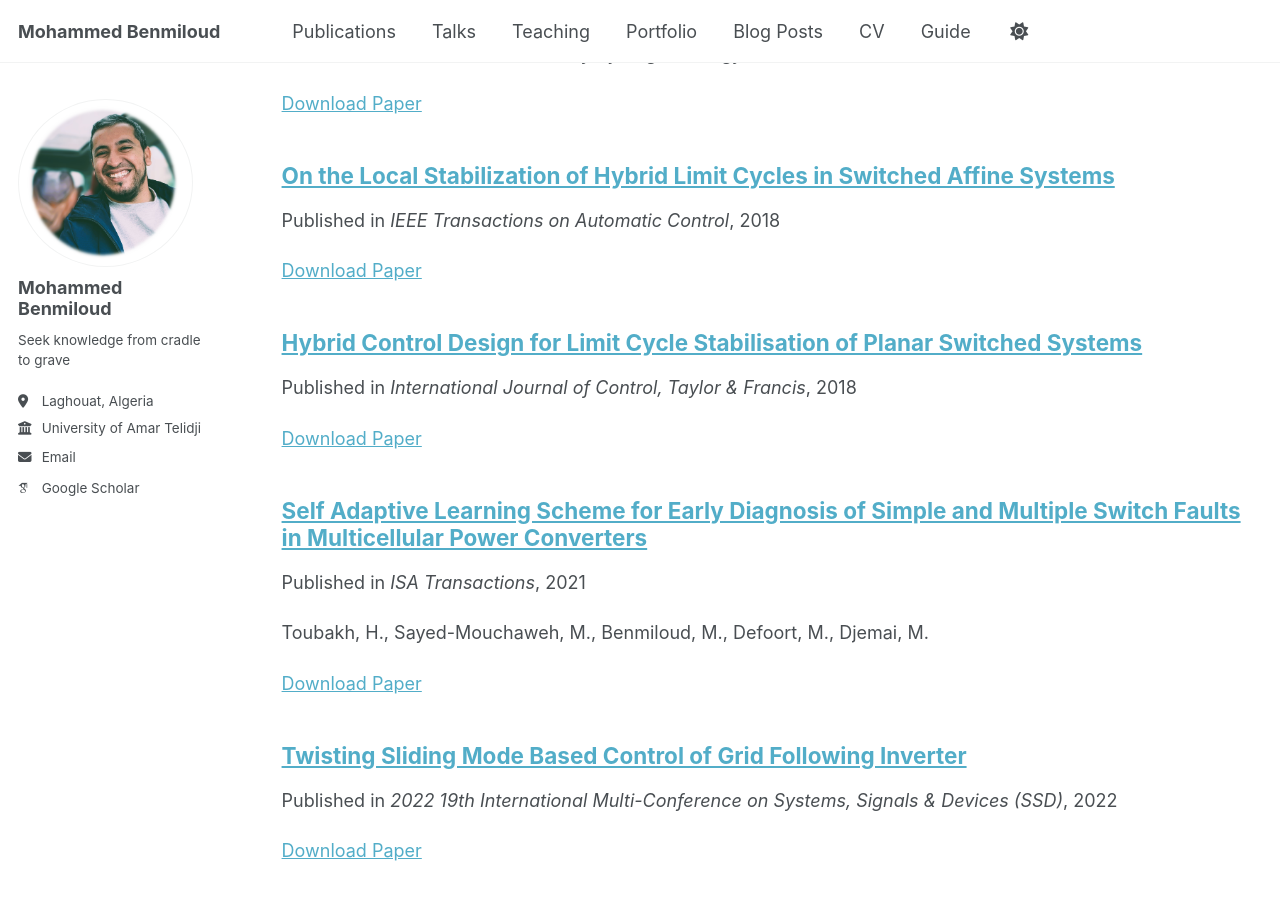
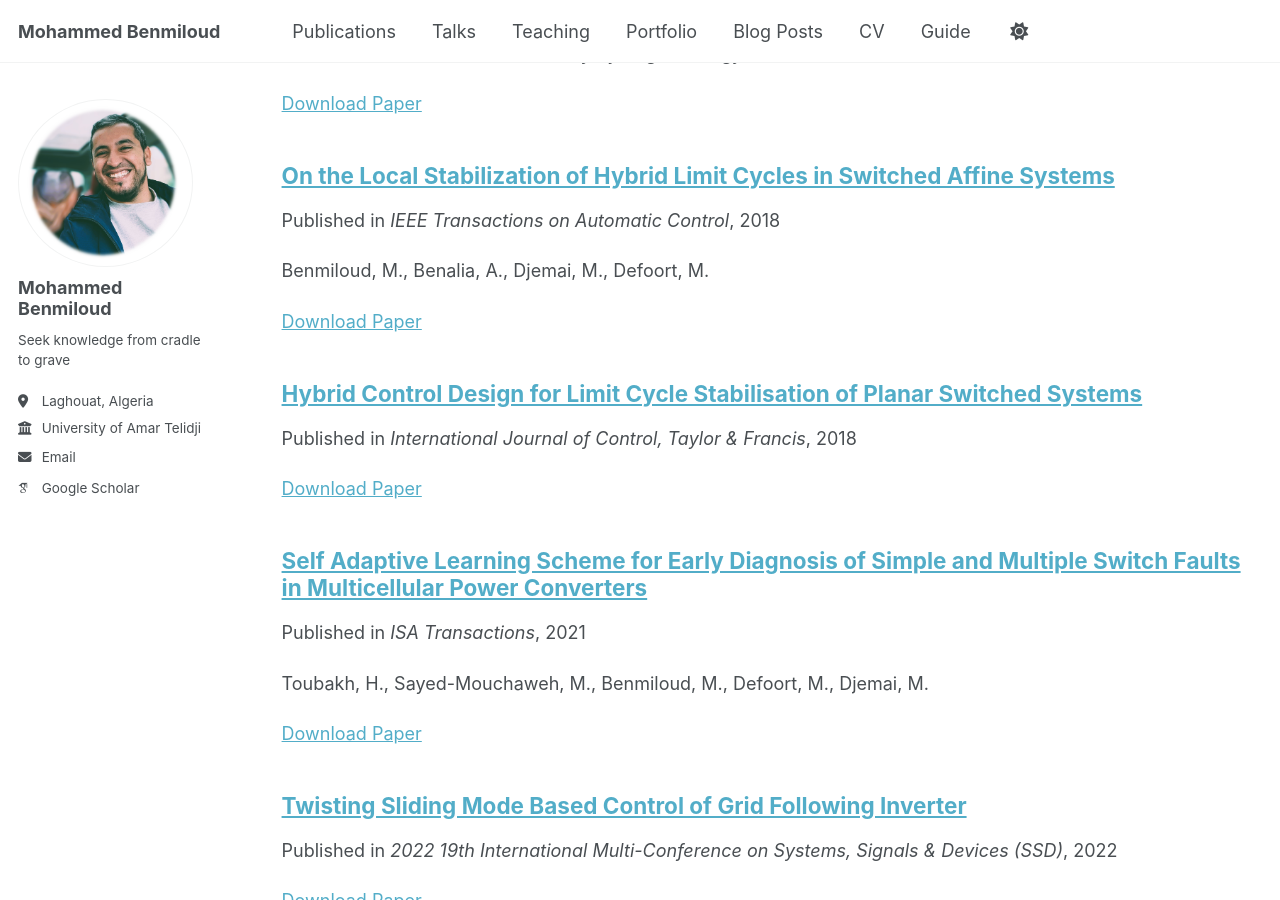
Before and after one commit to medbenmiloud/medbenmiloud.github.io, a Jekyll site: the page built from _pages/collection-archive.html, in a window 1280 px wide and 900 px high, scrolled down 1661 px. Built offline with Jekyll 4.4.1, drawn with Linux system fonts in a browser that asks for light colours; some web fonts are replaced; a script bundle is joined from its source files by our own code; library files that are not in the unit come from our copies.

Commit message:
Update 2018-01-01-local-stabilization-hybrid-limit-cycles.md

```diff
--- a/_publications/2018-01-01-local-stabilization-hybrid-limit-cycles.md
+++ b/_publications/2018-01-01-local-stabilization-hybrid-limit-cycles.md
@@ -9,6 +9,7 @@ volume: 64
 number: 2
 featured: true
 paperurl: 'https://ieeexplore.ieee.org/document/8368141'
+excerpt: 'Benmiloud, M., Benalia, A., Djemai, M., Defoort, M.'
 header:
   teaser: "3dLimitCycle.png"
 ---
```
